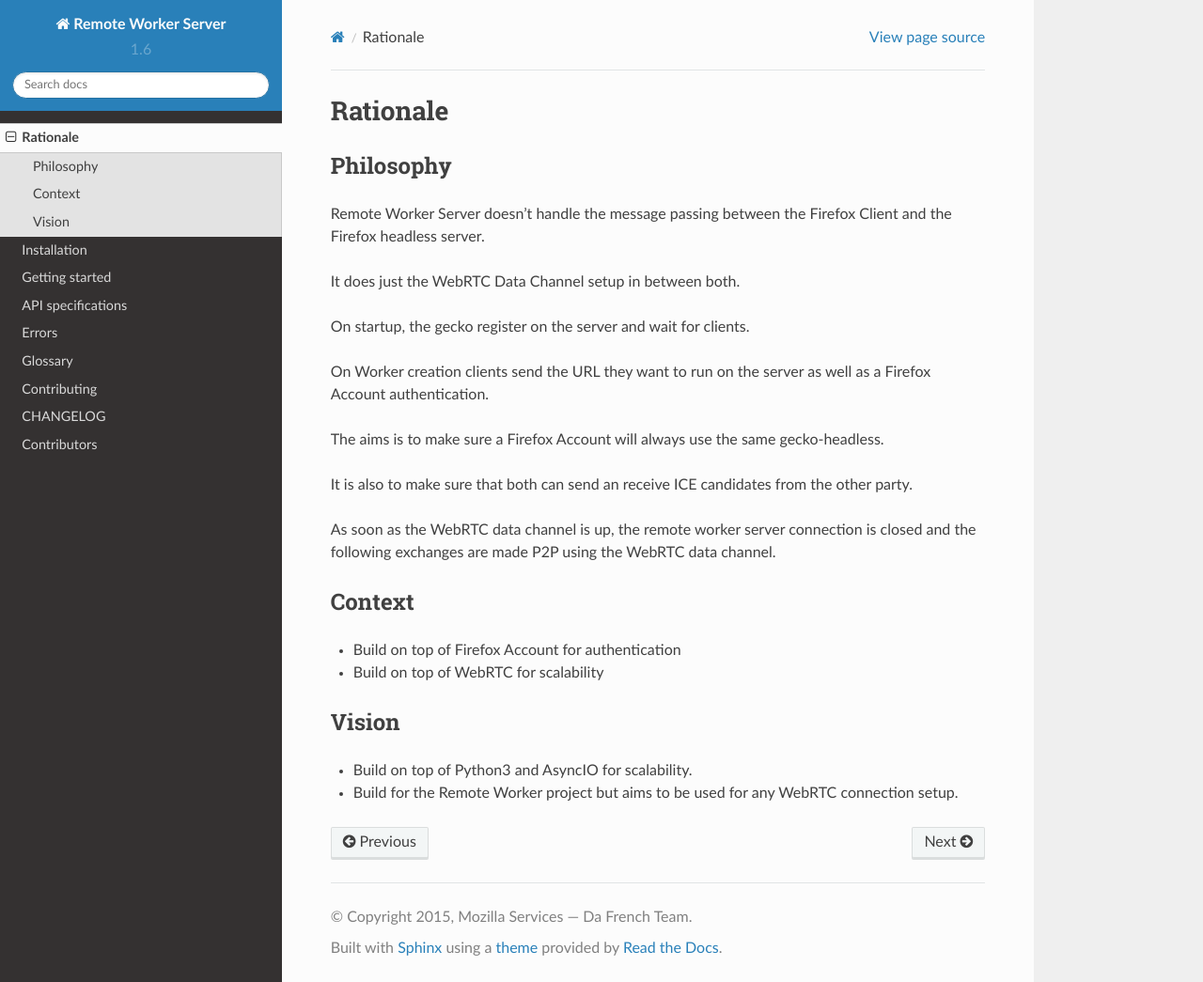
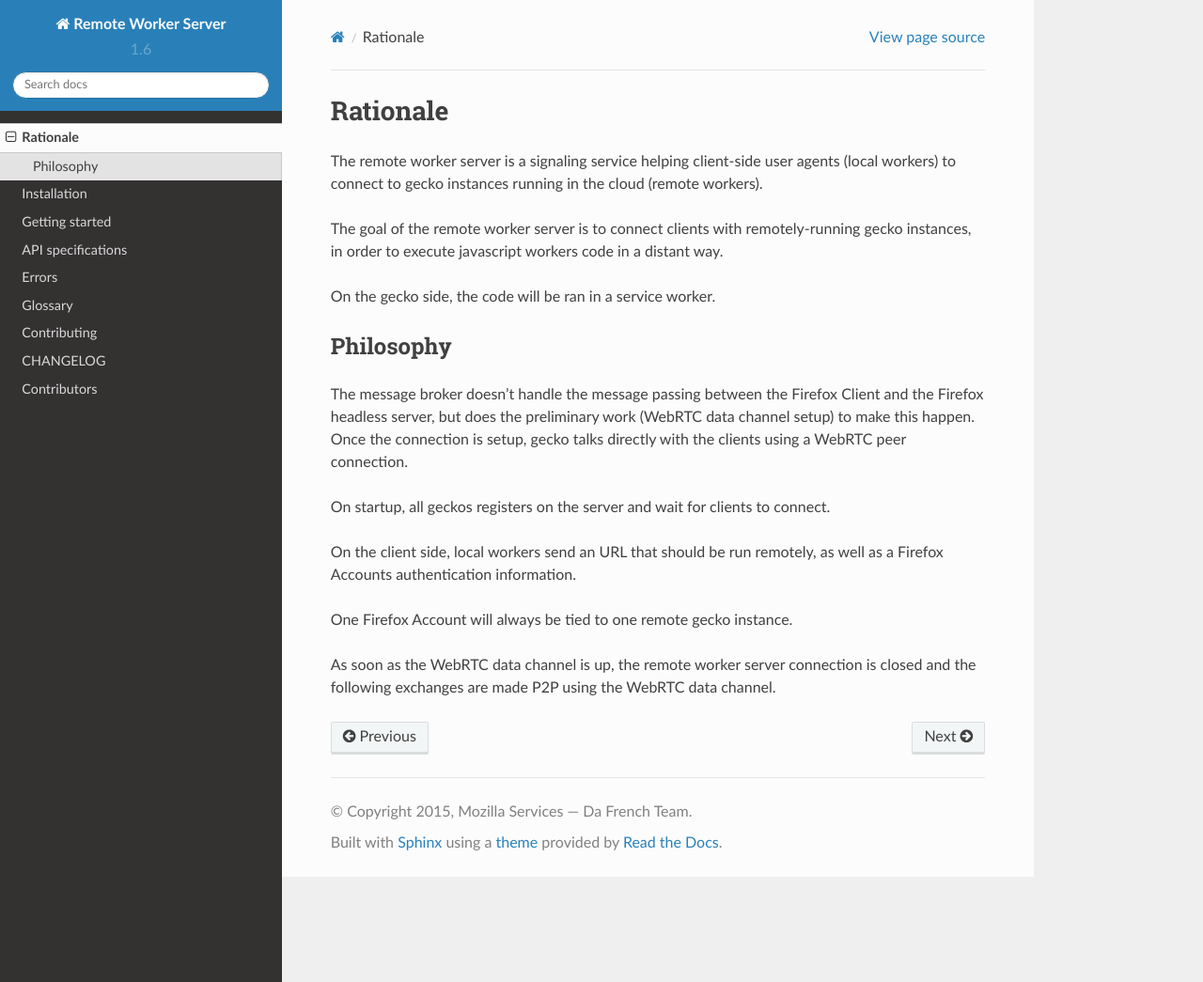
Before and after one commit to mozilla-services/remote-worker-server, a Sphinx documentation site: the page built from docs/rationale.rst, in a window 1280 px wide and 1045 px high. Shown: the whole window at 94% size. Built offline with Sphinx 7.4.7 and the Read the Docs theme 2.0.0, drawn with Linux system fonts in a browser that asks for light colours.

Commit message:
Update the documentation

```diff
--- a/docs/api/authentication.rst
+++ b/docs/api/authentication.rst
@@ -33,10 +33,10 @@ Obtain the token
 
 XXX: Endpoint still to be done.
 
-The ``GET /v1/fxa-oauth/params`` endpoint can be use to get the
+The ``GET /v1/fxa-oauth/params`` endpoint can be used to get the
 configuration in order to trade the Firefox Account BrowserID with a
 Bearer Token. `See Firefox Account documentation about this behavior
-<https://developer.mozilla.org/en-US/Firefox_Accounts#Firefox_Accounts_BrowserID_API>`_
+<https://developer.mozilla.org/en-US/Firefox_Accounts#Firefox_Accounts_BrowserID_API>`_.
 
 .. code-block:: http
 
--- a/docs/rationale.rst
+++ b/docs/rationale.rst
@@ -1,37 +1,32 @@
 Rationale
 #########
+
+The remote worker server is a signaling service helping client-side user agents
+(local workers) to connect to gecko instances running in the cloud (remote
+workers).
+
+The goal of the remote worker server is to connect clients with
+remotely-running gecko instances, in order to execute javascript workers code
+in a distant way.
+
+On the gecko side, the code will be ran in a service worker.
+
 
 Philosophy
 ==========
 
-Remote Worker Server doesn't handle the message passing between the
-Firefox Client and the Firefox headless server.
+The message broker doesn't handle the message passing between the
+Firefox Client and the Firefox headless server, but does the preliminary work
+(WebRTC data channel setup) to make this happen. Once the connection is setup,
+gecko talks directly with the clients using a WebRTC peer connection.
 
-It does just the WebRTC Data Channel setup in between both.
+On startup, all geckos registers on the server and wait for clients to connect.
 
-On startup, the gecko register on the server and wait for clients.
+On the client side, local workers send an URL that should be run remotely, as
+well as a Firefox Accounts authentication information.
 
-On Worker creation clients send the URL they want to run on the server
-as well as a Firefox Account authentication.
-
-The aims is to make sure a Firefox Account will always use the same gecko-headless.
-
-It is also to make sure that both can send an receive ICE candidates from the other party.
+One Firefox Account will always be tied to one remote gecko instance.
 
 As soon as the WebRTC data channel is up, the remote worker server
 connection is closed and the following exchanges are made P2P using
 the WebRTC data channel.
-
-
-Context
-=======
-
-* Build on top of Firefox Account for authentication
-* Build on top of WebRTC for scalability
-
-
-Vision
-======
-
-* Build on top of Python3 and AsyncIO for scalability.
-* Build for the Remote Worker project but aims to be used for any WebRTC connection setup.
```
Also changed, not shown: 1 other file.
